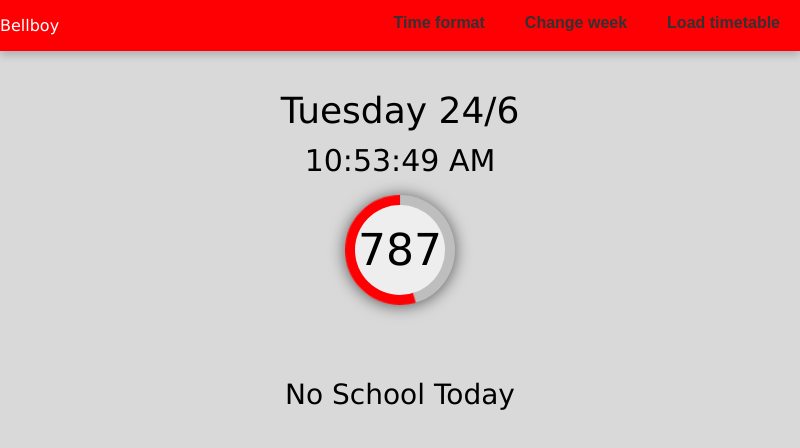
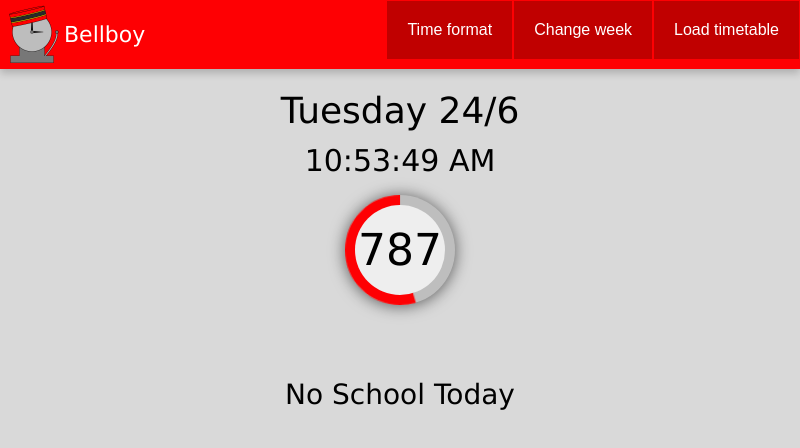
Before and after one commit to Noklle/bellboy-electron, an Electron app: page index.html in a window 800 px wide. Drawn offline with Linux system fonts and the light colour scheme; no server answers.

Commit message:
added logo

```diff
--- a/index.html
+++ b/index.html
@@ -6,7 +6,9 @@
 </head>
 <body>
     <div class="topBar">
-        <p style="float: left;">Bellboy</p>
+
+        <img src="assets/icon.png" style="height: 64px; width: 64px; float: left;">
+        <p style="float: left; font-size: 22px; text-align: center;">Bellboy</p>
         <!-- <button id="uploadBtn" onclick="document.getElementById('ttblupload').click()" style="float: right; margin-right: 50px;">Upload timetable</button>
         <input type="file" id="ttblupload" name="ttblupload" accept=".ics" style="float: right; display: none;" /> -->
         <button type="button" id="loadTTBL">Load timetable</button>
--- a/styles.css
+++ b/styles.css
@@ -25,14 +25,14 @@ html, body {
 
 .topBar button {
 	float: right;
-	color: #323232;
-	background-color: #fe0003;
+	color: white;
+	background-color: #c00000;
 	text-align: center;
-	padding: 14px 20px;
+	padding: 20px 20px;
 	text-decoration: none;
-	border: none;
+	border: 1px solid #fe0003;
 	font-size: 16px;
-	font-weight: 900;
+	font-weight: 500;
 }
 
 .topBar button:hover {
```
Also changed, not shown: assets/icon.png (added).
